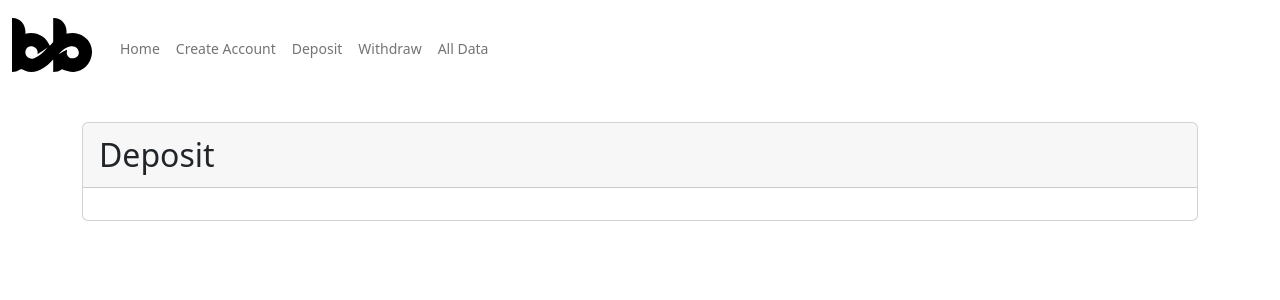
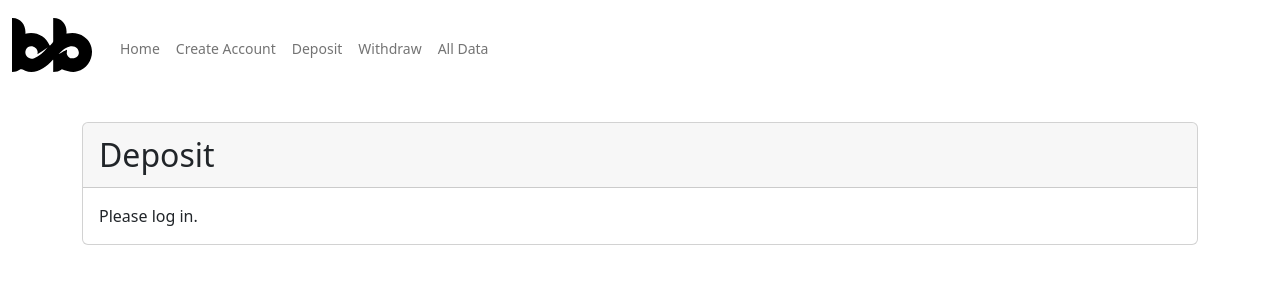
Before and after one commit to blackslashcreative/bad-bank, a React (Create React App) app: page /deposit in a window 1280 px wide. Shown: the top 300 px of the page. Built offline with nearby package versions, Linux system fonts and the light colour scheme.

Commit message:
Finish building all forms

```diff
--- a/src/components/bankform.js
+++ b/src/components/bankform.js
@@ -10,6 +10,7 @@ function BankForm({formName, hideEmail}){
   const [username, setUsername] = useState('');
   const [email, setEmail] = useState('');
   const [password, setPassword] = useState('');
+  const [amount, setAmount] = useState('');
 
   const handleFormSubmit = (event) => {
     event.preventDefault();
@@ -47,9 +48,47 @@ function BankForm({formName, hideEmail}){
       ctx.loggedInUser = username;
       setSuccessMessage('Your account has been created.');
     }
+    if (formName === "Deposit" || formName === "Withdraw") {
+      // Handle Deposit / Withdraw
+      if(amount) {
+        const currentUser = ctx.users.find(user => user.username === ctx.loggedInUser);
+        let prevBalance = currentUser.balance;
+        if (formName === "Deposit") {
+          currentUser.balance = Number(prevBalance) + Number(amount);
+        } else {
+          currentUser.balance = Number(prevBalance) - Number(amount);
+        }
+        setAmount(currentUser.balance);
+      }
+      else {
+        setErrorMessage('Please set an amount.');
+        return;
+      }
+    }
   }
 
   const renderFormFields = () => {
+    if (formName === "Deposit" || formName === "Withdraw") {
+      if (ctx.loggedInUser) {
+        const currentUser = ctx.users.find(user => user.username === ctx.loggedInUser);
+        return (
+          <>
+            <div className="form-group">
+              Amount<br/>
+              <input type="number" className="form-control" id="amount"
+              value={amount} min="0" max={currentUser.balance} onChange={e => setAmount(e.currentTarget.value)} /><br/>
+            </div>
+            <button type="submit" className="btn btn-light" onClick={handleFormSubmit}>{formName}</button>
+            <p className="mt-3">Account Balance: ${currentUser.balance}</p>
+          </>
+        )
+      }
+      else {
+        return 'Please log in.';
+      }
+    }
+    else
+    {
       return (
         <>
           <div className="form-group">
@@ -68,15 +107,16 @@ function BankForm({formName, hideEmail}){
             <input type="password" className="form-control" id="password"
             placeholder="Password" value={password} onChange={e => setPassword(e.currentTarget.value)} /><br/>
           </div>
+          <button type="submit" className="btn btn-light" onClick={handleFormSubmit}>{formName}</button>
         </>
       )
+    }
   }
 
   return (
     <>
       <form>
         {renderFormFields()}
-        <button type="submit" className="btn btn-light" onClick={handleFormSubmit}>{formName}</button>
       </form>
       {errorMessage && <div className="alert alert-danger mt-3" role="alert">{errorMessage}</div>}
       {successMessage && <div className="alert alert-success mt-3" role="alert">{successMessage}</div>}
--- a/src/components/create-account.js
+++ b/src/components/create-account.js
@@ -1,5 +1,5 @@
-import React           from "react";
-import BankForm        from './bankform.js';
+import React    from "react";
+import BankForm from './bankform.js';
 
 function CreateAccount() {
 
--- a/src/components/deposit.js
+++ b/src/components/deposit.js
@@ -1,23 +1,19 @@
 import React           from 'react';
 import { useContext }  from 'react'
 import { BankContext } from '../BankContext.js';
+import BankForm        from './bankform.js';
 
 function Deposit() {
   const ctx = useContext(BankContext);
   const loggedInUser = ctx.loggedInUser;
 
-  function displayBalance(userToCheck) {
-    const currentUser = ctx.users.find(user => user.username === userToCheck);
-    return 'Account Balance: $' + currentUser.balance;
-  }
-
   return (
     <div className="card mb-3">
       <div className="card-header">Deposit</div>
       <div className="card-body">
-        {loggedInUser && (
-          displayBalance(loggedInUser)
-        )}
+        <BankForm
+          formName="Deposit"
+        />
       </div>
     </div>
   )
--- a/src/components/withdraw.js
+++ b/src/components/withdraw.js
@@ -1,23 +1,19 @@
 import React           from 'react';
 import { useContext }  from 'react';
 import { BankContext } from '../BankContext.js';
+import BankForm        from './bankform.js';
 
 function Withdraw() {
   const ctx = useContext(BankContext);
   const loggedInUser = ctx.loggedInUser;
 
-  function displayBalance(userToCheck) {
-    const currentUser = ctx.users.find(user => user.username === userToCheck);
-    return 'Account Balance: $' + currentUser.balance;
-  }
-
   return (
     <div className="card mb-3">
       <div className="card-header">Withdraw</div>
       <div className="card-body">
-        {loggedInUser && (
-          displayBalance(loggedInUser)
-        )}
+        <BankForm
+          formName="Withdraw"
+        />
       </div>
     </div>
   )
```
Lines whose indentation alone changed are shown as unchanged.
